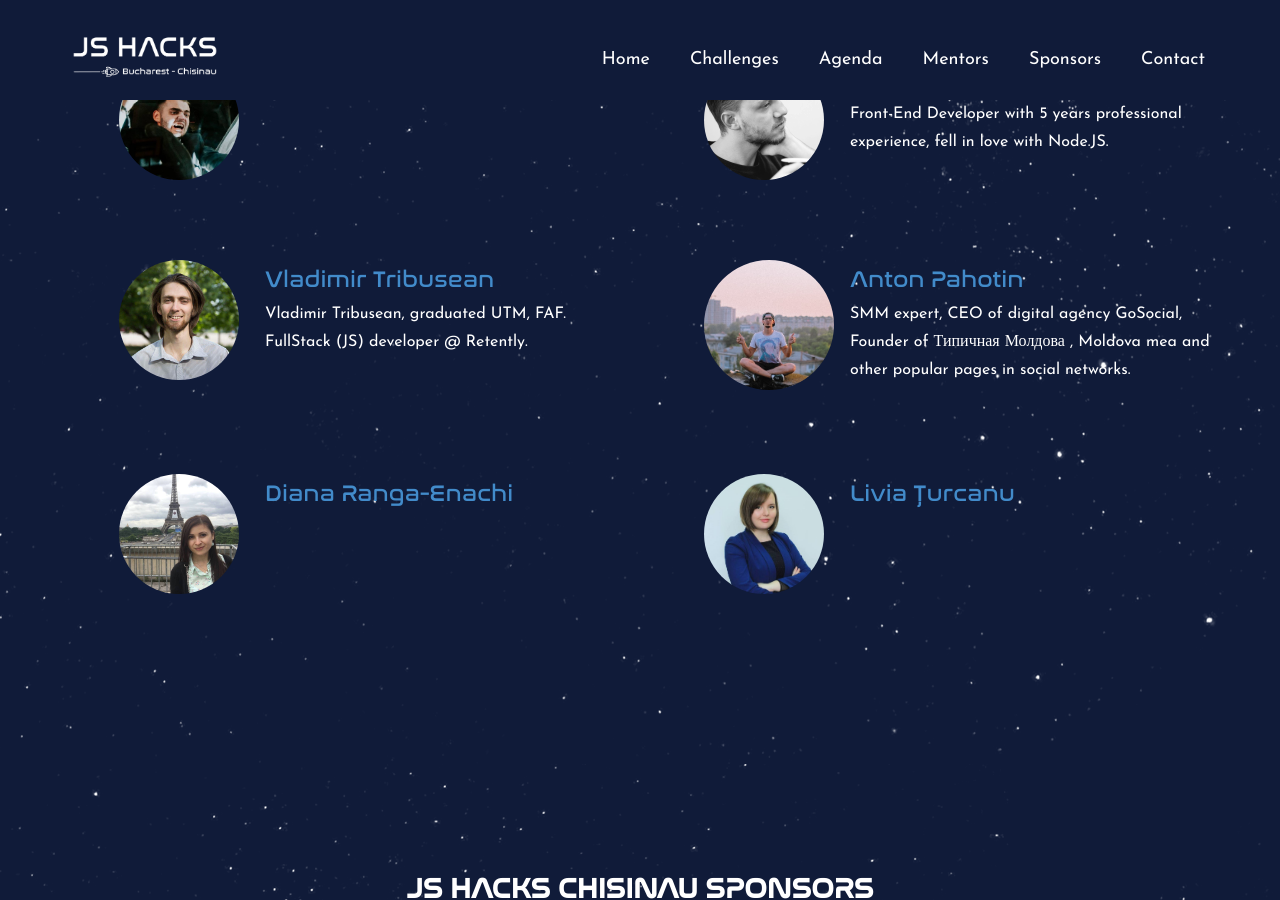
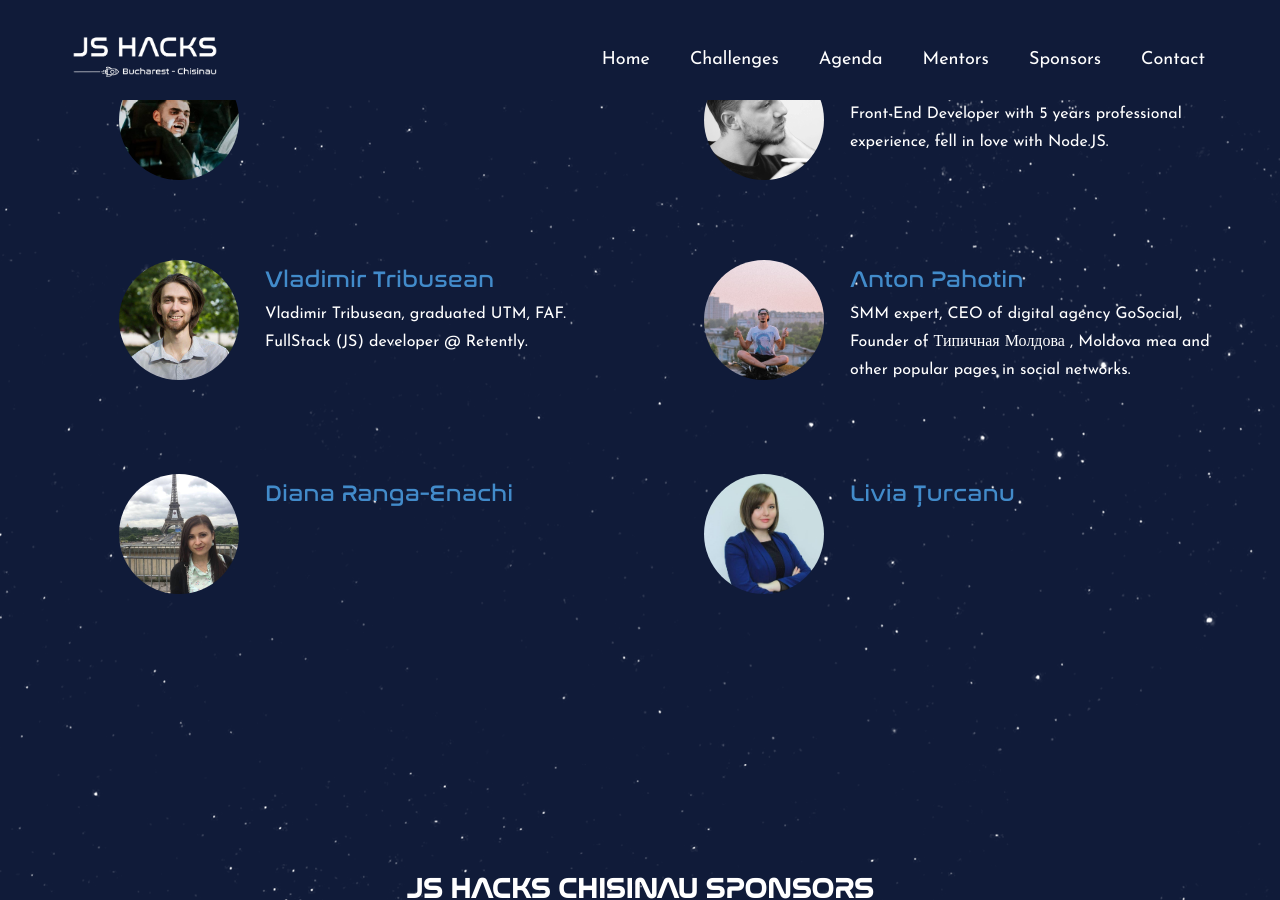
Before and after one commit to js-hacks/chisinau, a Jekyll site: the page built from index.html, in a window 1280 px wide and 900 px high, scrolled down 3395 px. Built offline with Jekyll 4.4.1, drawn with Linux system fonts in a browser that asks for light colours; nearby versions of some CDN libraries; some web fonts are replaced.

Commit message:
style fix

```diff
--- a/index.html
+++ b/index.html
@@ -245,7 +245,7 @@ permalink: /
         <div class="row">
           <div class="col-md-3 col-md-offset-1 col-xs-5 col-xs-offset-1">
             <div class="user">
-              <img src="{{ site.baseurl }}/img/apahotin.jpg" alt="" width="130" style="border-radius: 50%">
+              <img src="{{ site.baseurl }}/img/apahotin.jpg" alt="" width="120" style="border-radius: 50%">
             </div>
           </div>
           <div class="col-md-8 col-xs-6">
@@ -389,7 +389,7 @@ permalink: /
       <div class="col-md-3 col-sm-6">
         <div class="partners-logo">
           <a href="https://www.facebook.com/imiplace.md" target="_blank">
-            <img src="{{ site.baseurl }}/img/logos/tm-logo.png" alt="imiplace.md" style="height: 120px; width: 110px">
+            <img src="{{ site.baseurl }}/img/logos/tm-logo.png" alt="imiplace.md" style="height: 130px; width: 110px">
           </a>
         </div>
       </div>
```
